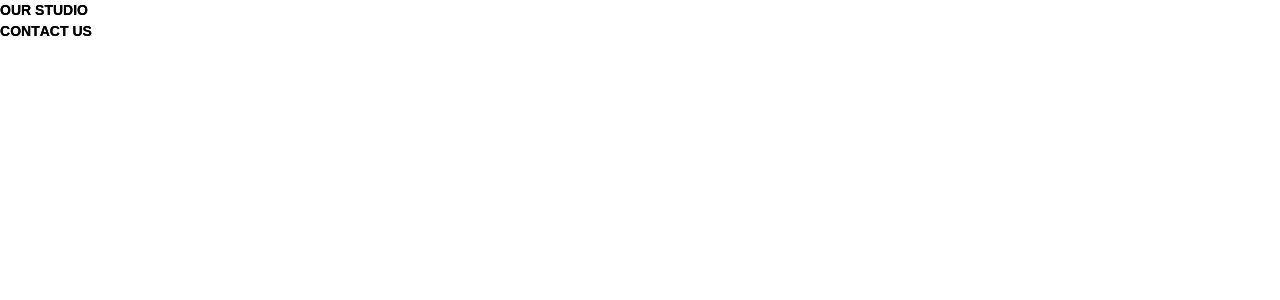
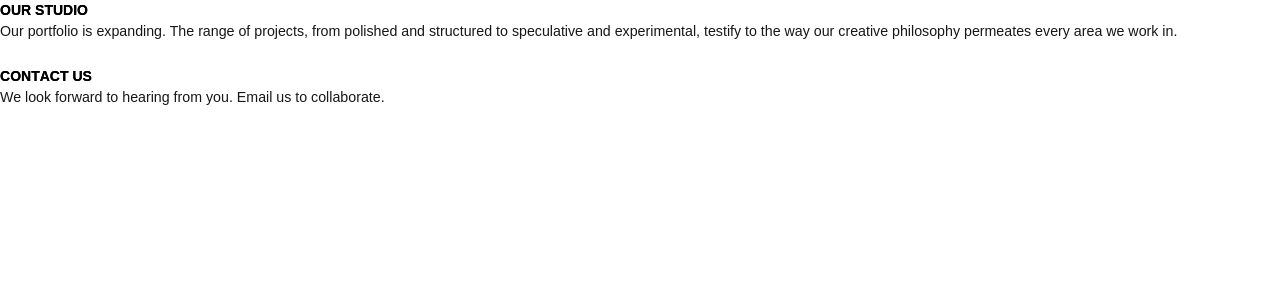
Before and after one commit to jniemann/tedquinton, a Next.js app: page /home in a window 1280 px wide. Shown: the top 300 px of the page. Built offline with nearby package versions, Linux system fonts and the light colour scheme.

Commit message:
footer in home

```diff
--- a/src/app/home/partials/HomeFooter.tsx
+++ b/src/app/home/partials/HomeFooter.tsx
@@ -2,12 +2,12 @@
 // import { mainMenu } from "@/database/mainMenu";
 // import Lottie from "lottie-react"
 import Word from '../../../components/Word'
-// import plusIcon from '../../../assets/icons/plus_icon.svg'
-// import arrowIcon from '../../../assets/icons/arrow_icon.svg'
+import plusIcon from '../../../assets/icons/plus_icon.svg'
+import arrowIcon from '../../../assets/icons/arrow_icon.svg'
 // import { company } from "@/database/company";
 // import { socialNetworks } from "@/database/socialNetworks";
 import { homeFooterInfoBlock } from "@/database/homePage";
-// import Image from "next/image";
+import Image from "next/image";
 import Link from "next/link";
 
 const Component = () => {
@@ -16,11 +16,11 @@ const Component = () => {
       {homeFooterInfoBlock.map(item =>
         <Link key={item?.link + '-deslktop'} t-white="" h-effect="" href={item?.link} className="home-footer-info_block w-inline-block">
           <Word text={item?.title} />
-          {/* <p className="home-footer_p">{item?.description}</p> */}
-          {/* <div className="footer-info-icon_holder"> */}
-          {/* <Image src={plusIcon} loading="eager" alt="" className="footer-info_icon" /> */}
-          {/* <Image src={arrowIcon} loading="eager" alt="" className="footer-info_icon" /> */}
-          {/* </div> */}
+          <p className="home-footer_p">{item?.description}</p>
+          <div className="footer-info-icon_holder">
+            <Image src={plusIcon} loading="eager" alt="" className="footer-info_icon" />
+            <Image src={arrowIcon} loading="eager" alt="" className="footer-info_icon" />
+          </div>
         </Link>
       )}
 
```
